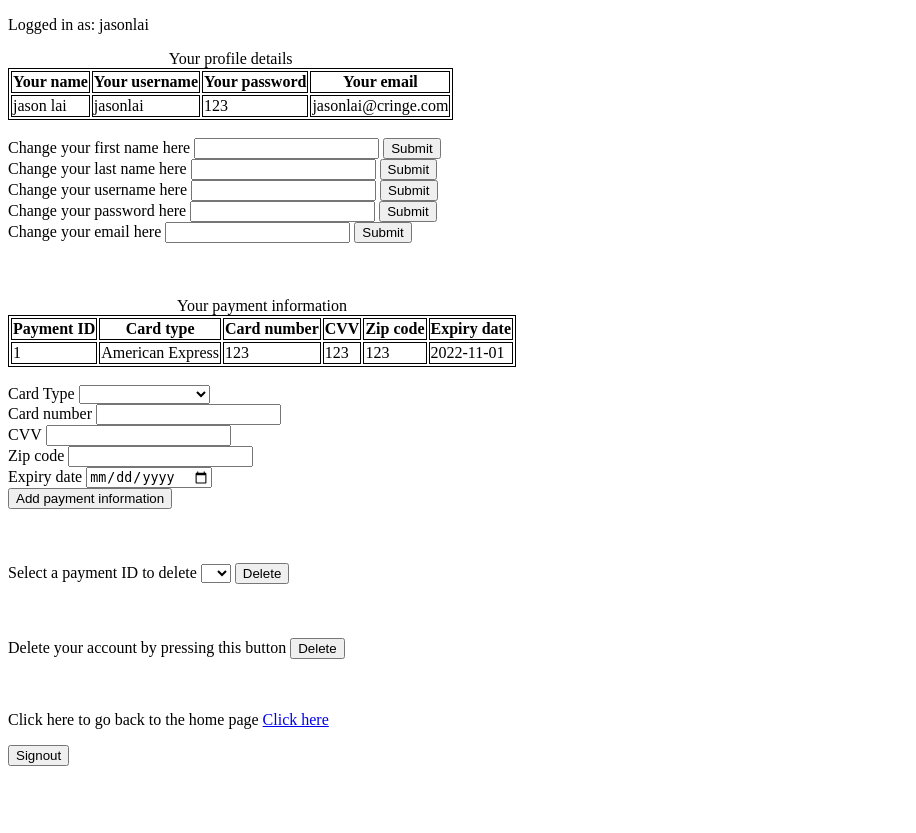
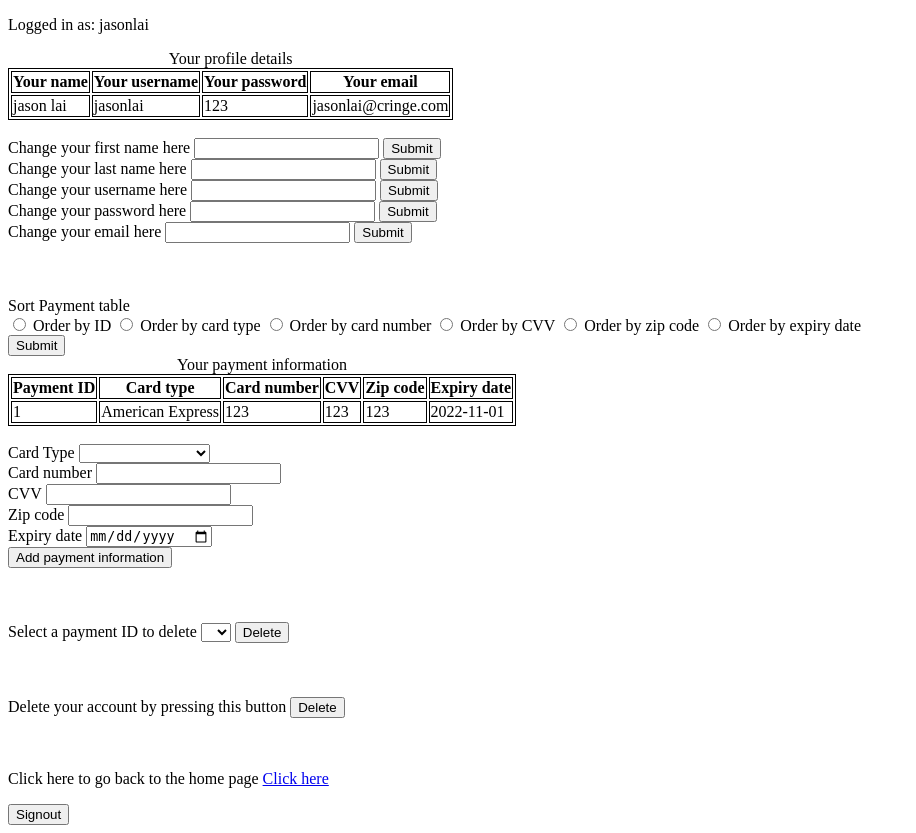
Before and after one commit to Roshinl/CSCE-310-Final-Project-Group-7, a PHP site: page /profileEdit.php in a window 1280 px wide. Shown: the whole page, without its empty margins (0-916 px from the left). Before the commit the page ends 766 px from the top, so only its background shows below. Run offline with PHP 8.4, Linux system fonts and the light colour scheme; a user stored in the database is signed in; data comes from the database, SQL or seed files in the repository.

Commit message:
Added code for sorting payment table
Frontend code for sorting payment table

```diff
--- a/userFiles/profileEdit.php
+++ b/userFiles/profileEdit.php
@@ -49,7 +49,32 @@ table, th, td {
 </br>
 
 <!-- ADDING PAYMENT INFORMATION !-->
+<!-- Radio buttons that allow you to choose how to sort the table !-->
+<form method="post" action="profileEdit.php">
+	<label>Sort Payment table</label>
+	</br>
 
+	<input type="radio" id="payment1" name="payment_table" value="0">
+	<label for="payment1">Order by ID</label>
+
+	<input type="radio" id="payment2" name="payment_table" value="1">
+	<label for="payment2">Order by card type</label>
+
+	<input type="radio" id="payment3" name="payment_table" value="2">
+	<label for="payment3">Order by card number</label>
+
+	<input type="radio" id="payment4" name="payment_table" value="3">
+	<label for="payment4">Order by CVV</label>
+
+	<input type="radio" id="payment5" name="payment_table" value="4">
+	<label for="payment5">Order by zip code</label>
+
+	<input type="radio" id="payment6" name="payment_table" value="5">
+	<label for="payment6">Order by expiry date</label>
+
+	</br>
+	<button type="submit" class="btn" name="payment_table_order">Submit</button>
+</form>
 <?php echo $payment_table; ?>
 
 </br>
```
